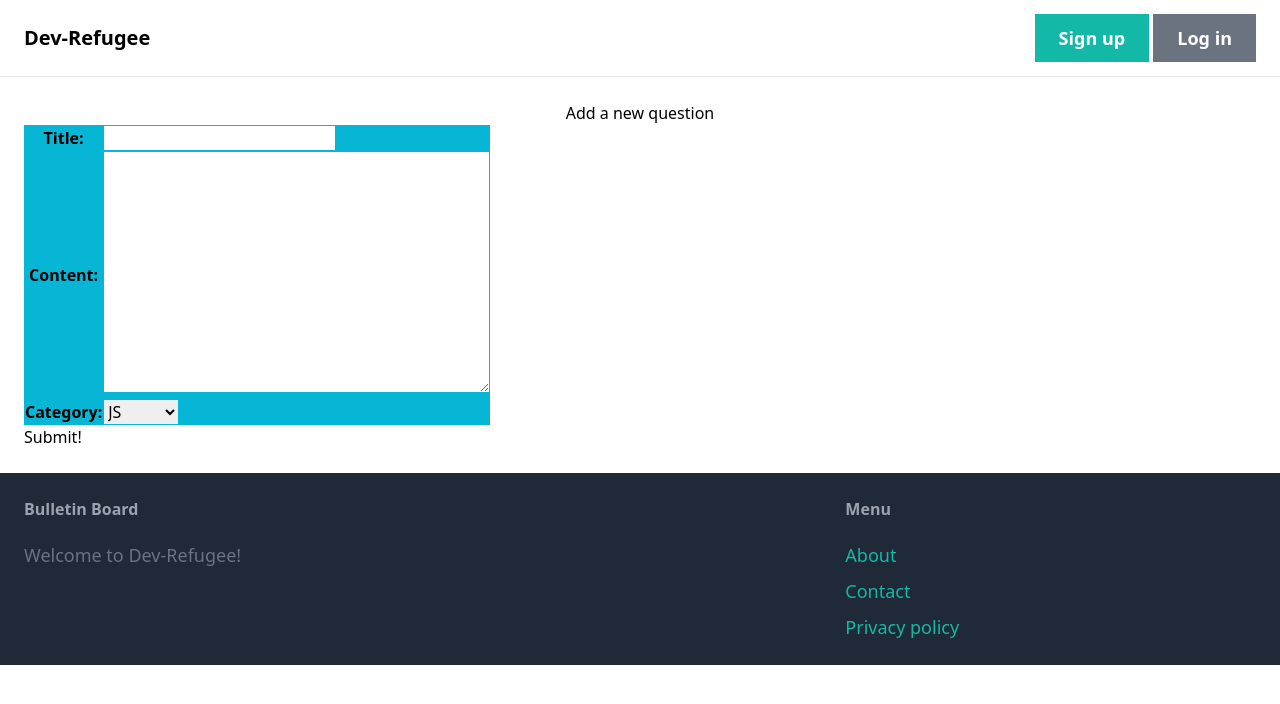
After one commit to Zoren1992/Dev-Refugees, a Django app: page /questions/create/ in a window 1280 px wide. The commit adds this page. Shown: the top 704 px of the page. Run offline with Django 4.2, Linux system fonts and the light colour scheme; some libraries are stand-ins or nearby versions.

Commit message:
add new question form + update the model a bit to fix it up

```diff
--- a/core/models.py
+++ b/core/models.py
@@ -25,8 +25,8 @@ class User(models.Model):
 
 class Answer(models.Model):
     content = models.TextField(max_length=255)
-    creationtime = models.DateField('Created At: ')
-    user_fk = models.ForeignKey(User, on_delete=models.CASCADE)
+    creationtime = models.DateField('Created At ', null=True)
+    user_fk = models.ForeignKey(User, on_delete=models.CASCADE, null=True)
 
 class Question(models.Model):
     title = models.CharField(max_length=100)
@@ -36,8 +36,8 @@ class Question(models.Model):
         choices = CATEGORIES,
         default = CATEGORIES[0][0]
     )
-    creationtime = models.DateField('Created At: ')
-    user_fk = models.ForeignKey(User, on_delete=models.CASCADE)
+    creationtime = models.DateField('Created At ', null=True)
+    user_fk = models.ForeignKey(User, on_delete=models.CASCADE, null=True)
 
 class Tag(models.Model):
     tags = models.CharField(
--- a/core/templates/core/base.html
+++ b/core/templates/core/base.html
@@ -19,7 +19,7 @@
 
       <div class"space-x-6">
         {% if user.is_authenticated %}
-        <a href="#" class="text-lg font-semibold hover:text-gray-500">New Questions</a>|
+        <a href="{% url 'questions_create' %}" class="text-lg font-semibold hover:text-gray-500">New Questions</a>|
         <a href="{% url 'profile' %}" class="text-lg font-semibold hover:text-gray-500">Profile</a>
         <a href="{% url 'logout' %}" class="px-6 py-3 text-lg font-semibold bg-gray-500 text-white round-xl hover:bg-gray-700">Log Out</a>
 
--- /dev/null
+++ b/core/templates/core/question_form.html
@@ -0,0 +1,23 @@
+{% extends 'core/base.html' %}
+
+{% block content %}
+
+{% if object %}
+  <h1>Edit the question<span>{{ object.name }}</span></h1>
+{% else %}
+  <h1>Add a new question</h1>
+{% endif %}
+
+
+<!-- Leaving the action empty makes the form post to the same url used to display it -->
+<form action="" method="POST">
+  <!-- Django requires the following for security purposes -->
+  {% csrf_token %}
+  <table class="bg-cyan-500">
+    <!-- Render the inputs inside of <tr>s & <td>s -->
+    {{ form.as_table }}
+  </table>
+  <input type="submit" value="Submit!" class="button">
+</form>
+
+{% endblock %}
--- a/core/urls.py
+++ b/core/urls.py
@@ -5,5 +5,6 @@ urlpatterns = [
     path('', views.home, name='home'),
     path('contact/', views.contact, name='contact'),
     path('accounts/signup/', views.signup, name='signup'),
-    path('profile', views.profile, name='profile'),
+    path('profile/', views.profile, name='profile'),
+    path('questions/create/', views.questions_create.as_view(), name='questions_create'),
 ]
--- a/core/views.py
+++ b/core/views.py
@@ -32,3 +32,7 @@ def signup(request):
 
 def profile(request):
   return render(request, 'devs/profile.html')
+
+class questions_create(CreateView):
+  model = Question
+  fields = ['title', 'content', 'category']
```
Also changed, not shown: core/forms.py (added), core/migrations/0003_alter_answer_creationtime_and_more.py (added), core/migrations/0004_alter_answer_user_fk_alter_question_user_fk.py (added), core/templates/devs/new_question.html (deleted).
